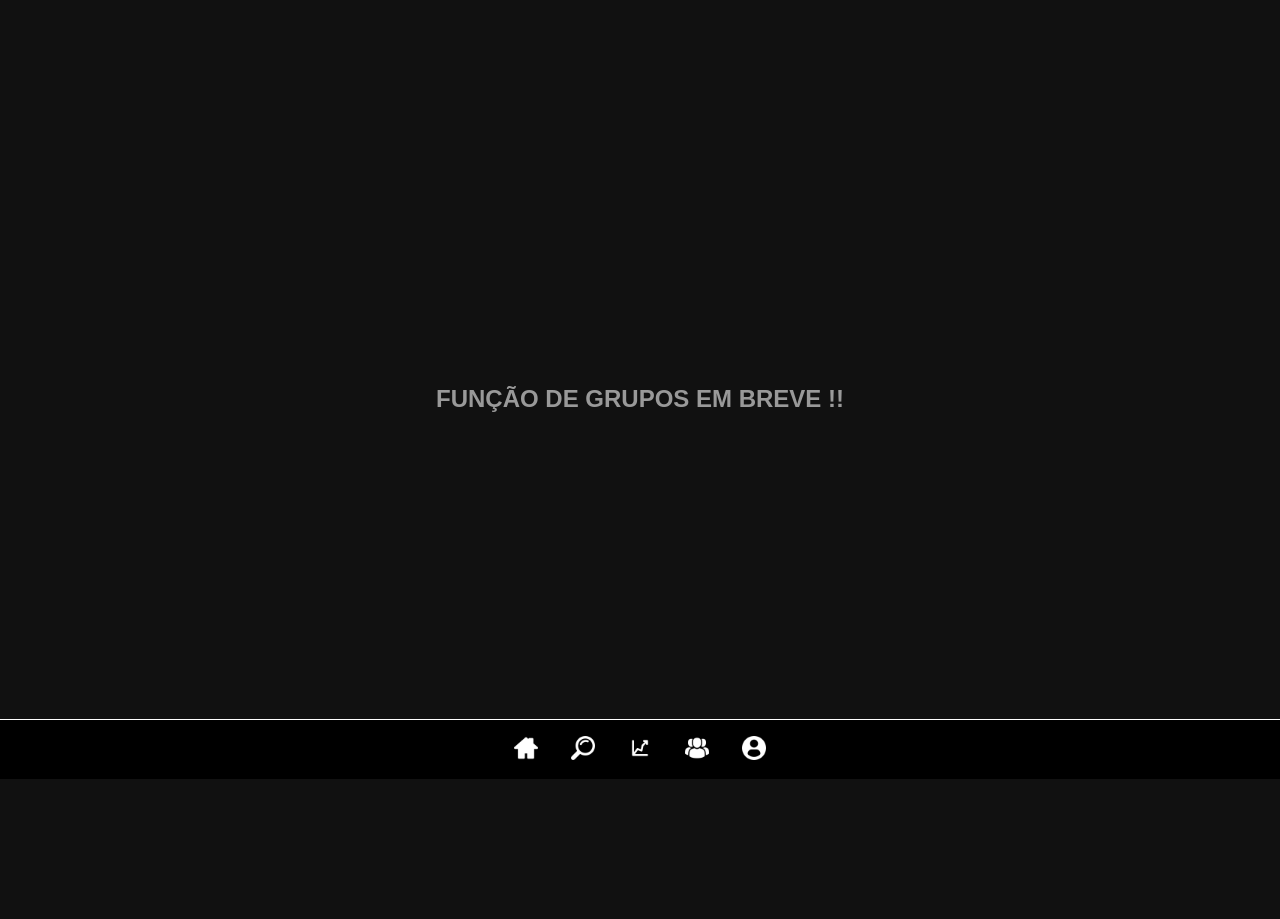
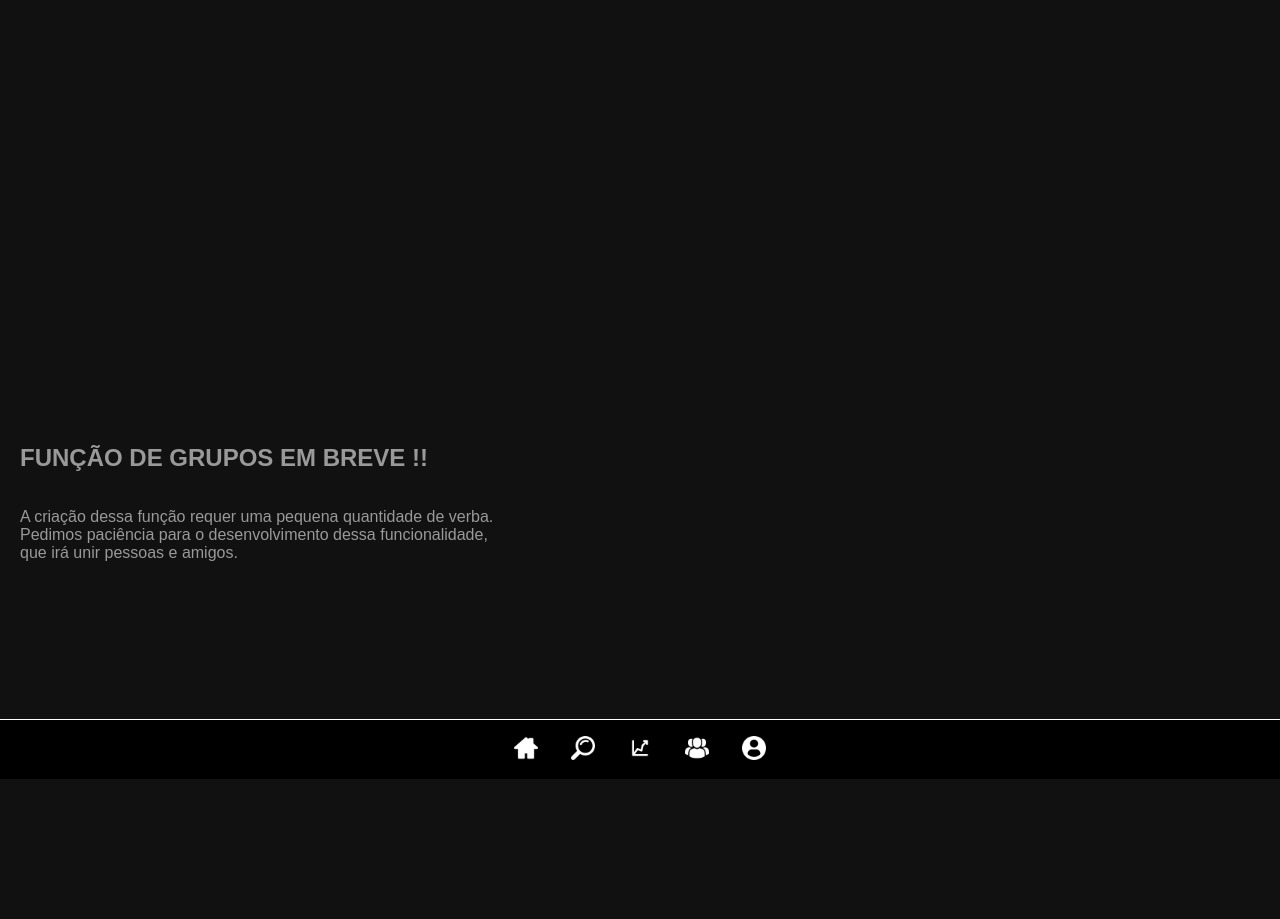
Before and after one commit to Mehranzin/MyOp, a Flask app: page /groups in a window 1280 px wide. Shown: the part 21-940 px from the top of the page. Before the commit the page ends 800 px from the top, so only its background shows below. Run offline with Flask 3, Linux system fonts and the light colour scheme.

Commit message:
Finalizando o HTML groups

```diff
--- a/templates/groups.html
+++ b/templates/groups.html
@@ -9,11 +9,13 @@
         font-family: Arial, sans-serif;
         display: flex;
         justify-content: center;
-        align-items: center;
+        align-items: flex-start;
+        padding-top: 100px;
         height: 100vh;
         margin: 0;
         background: #000;
         color: #fff;
+        flex-direction: column;
       }
     </style>
         <link
@@ -23,6 +25,11 @@
   </head>
   <body>
     <h2>FUNÇÃO DE GRUPOS EM BREVE !!</h2>
+      <p>
+        A criação dessa função requer uma pequena quantidade de verba.<br>
+        Pedimos paciência para o desenvolvimento dessa funcionalidade,<br>
+        que irá unir pessoas e amigos.
+      </p>
     <footer class="nav-footer">
       <nav>
         <a href="{{ url_for('feed') }}">
```
